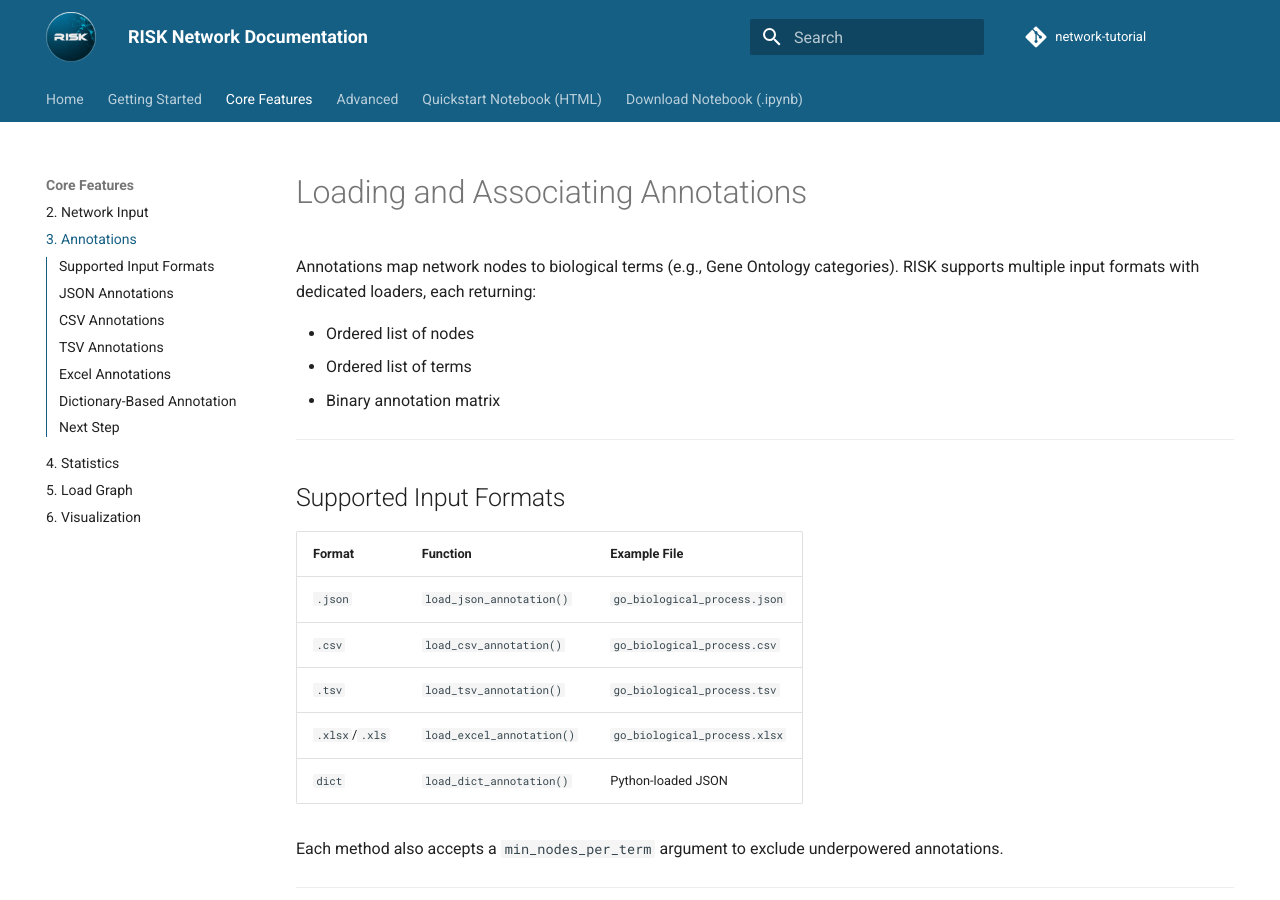
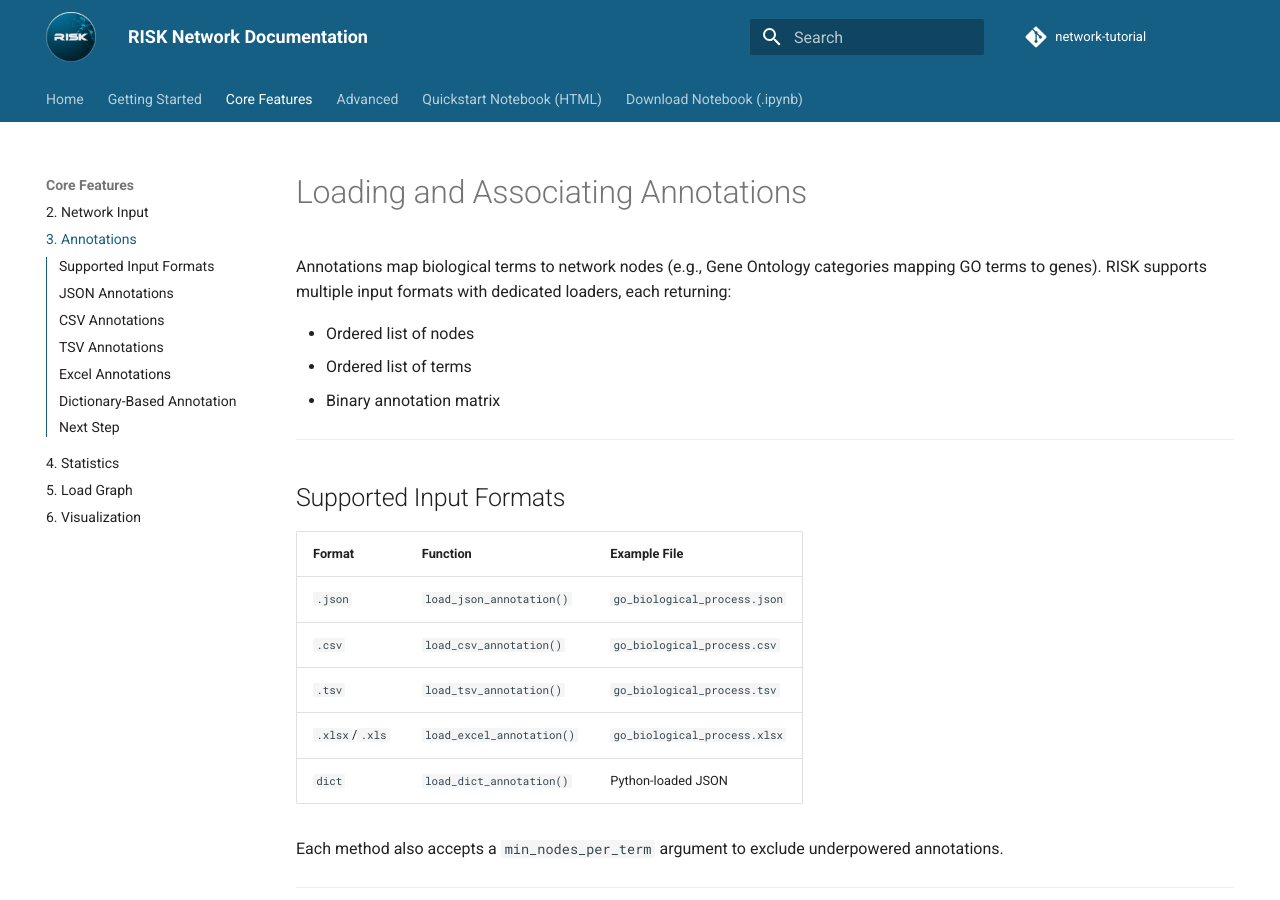
Before and after one commit to riskportal/network-tutorial, an MkDocs documentation site: the page built from docs/3_annotations.md, in a window 1280 px wide and 900 px high. Built offline with MkDocs 1.6.1 and Material for MkDocs 9.7.7, drawn with Linux system fonts in a browser that asks for light colours; comment, search, counter and statistics services are not loaded.

Commit message:
update docs/

```diff
--- a/docs/3_annotations.md
+++ b/docs/3_annotations.md
@@ -1,6 +1,6 @@
 # Loading and Associating Annotations
 
-Annotations map network nodes to biological terms (e.g., Gene Ontology categories). RISK supports multiple input formats with dedicated loaders, each returning:
+Annotations map biological terms to network nodes (e.g., Gene Ontology categories mapping GO terms to genes). RISK supports multiple input formats with dedicated loaders, each returning:
 
 - Ordered list of nodes
 - Ordered list of terms
```
